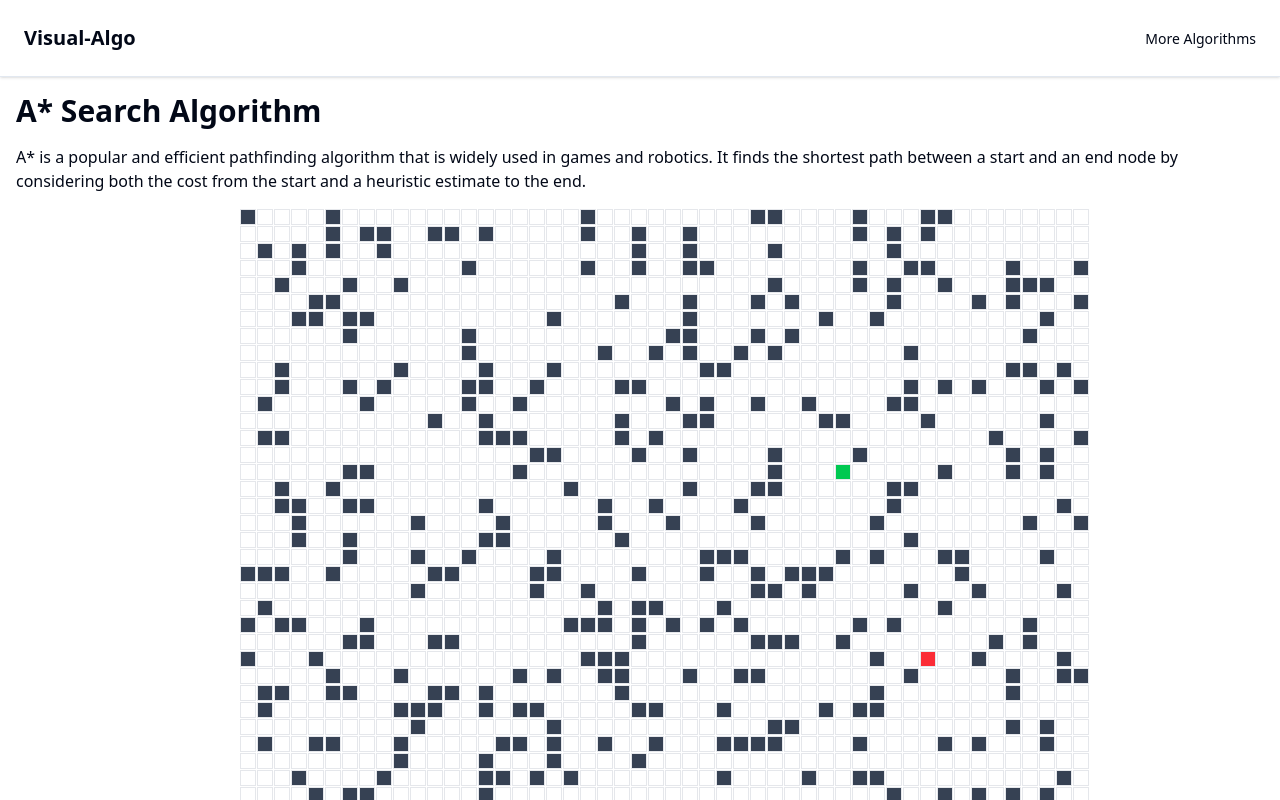
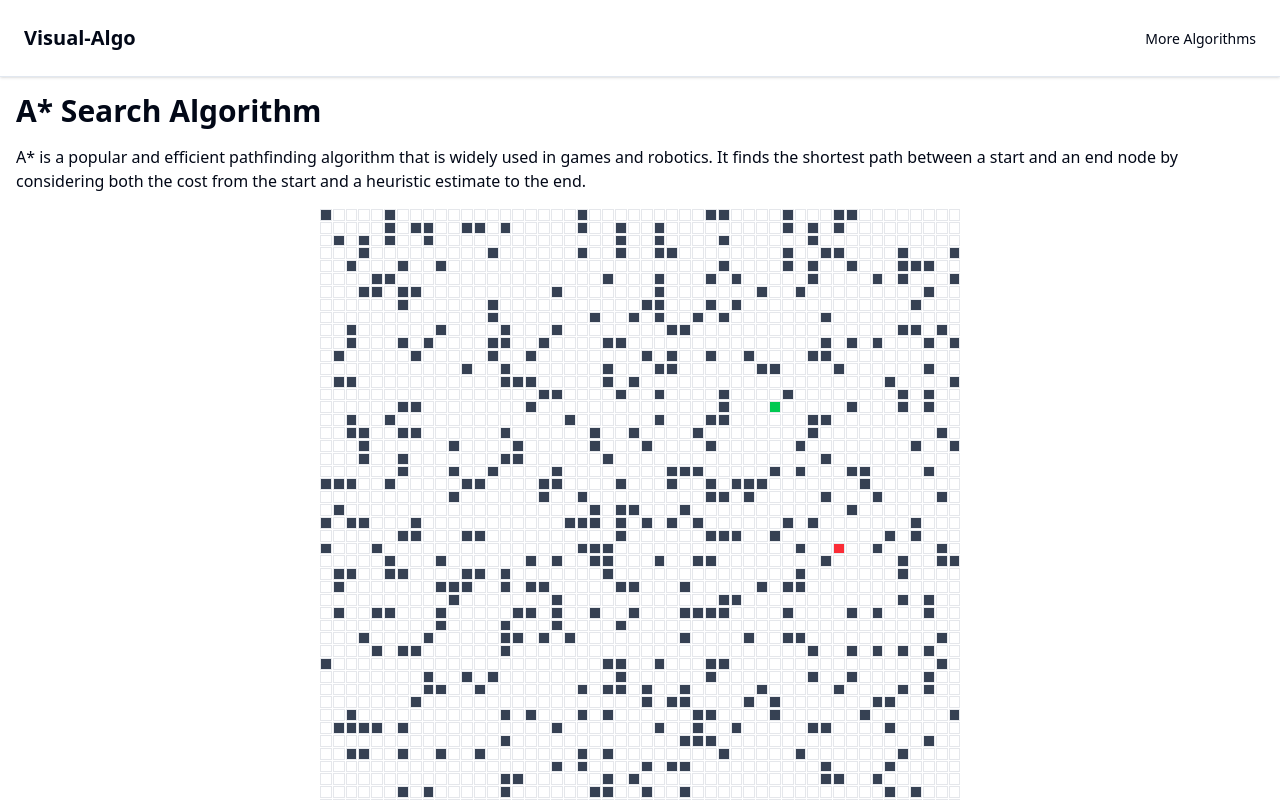
Before and after one commit to billharrisdev/visualizers, a Next.js app: page /visualizers/search/a-star in a window 1280 px wide. Shown: the top 800 px of the page. Built offline with nearby package versions, Linux system fonts and the light colour scheme.

Commit message:
a* search -  fit screen

```diff
--- a/src/components/visualizers/a-star-visualizer.tsx
+++ b/src/components/visualizers/a-star-visualizer.tsx
@@ -219,24 +219,25 @@ export default function AStarVisualizer() {
           <p>Loading...</p>
         </div>
       ) : (
+        <div className="w-[min(95vw,80vh)]">
           <div
             data-testid="a-star-grid"
             className="grid gap-px"
             style={{
               display: 'grid',
               gridTemplateColumns: `repeat(${GRID_SIZE}, 1fr)`,
-          width: 'calc(16px * 50)', // Adjust the size as needed
             }}
             onMouseUp={handleMouseUp}
           >
             {grid.flat().map((node, idx) => (
               <div
                 key={idx}
-            className={`w-4 h-4 border border-gray-200 ${getBoxClass(node)}`}
+                className={`aspect-square w-full border border-gray-200 ${getBoxClass(node)}`}
                 onMouseDown={() => handleMouseDown(node.row, node.col)}
                 onMouseEnter={() => handleMouseEnter(node.row, node.col)}
               ></div>
             ))}
+          </div>
         </div>
       )}
       <div className="flex justify-center gap-4 mt-4">
```
Lines whose indentation alone changed are shown as unchanged.
